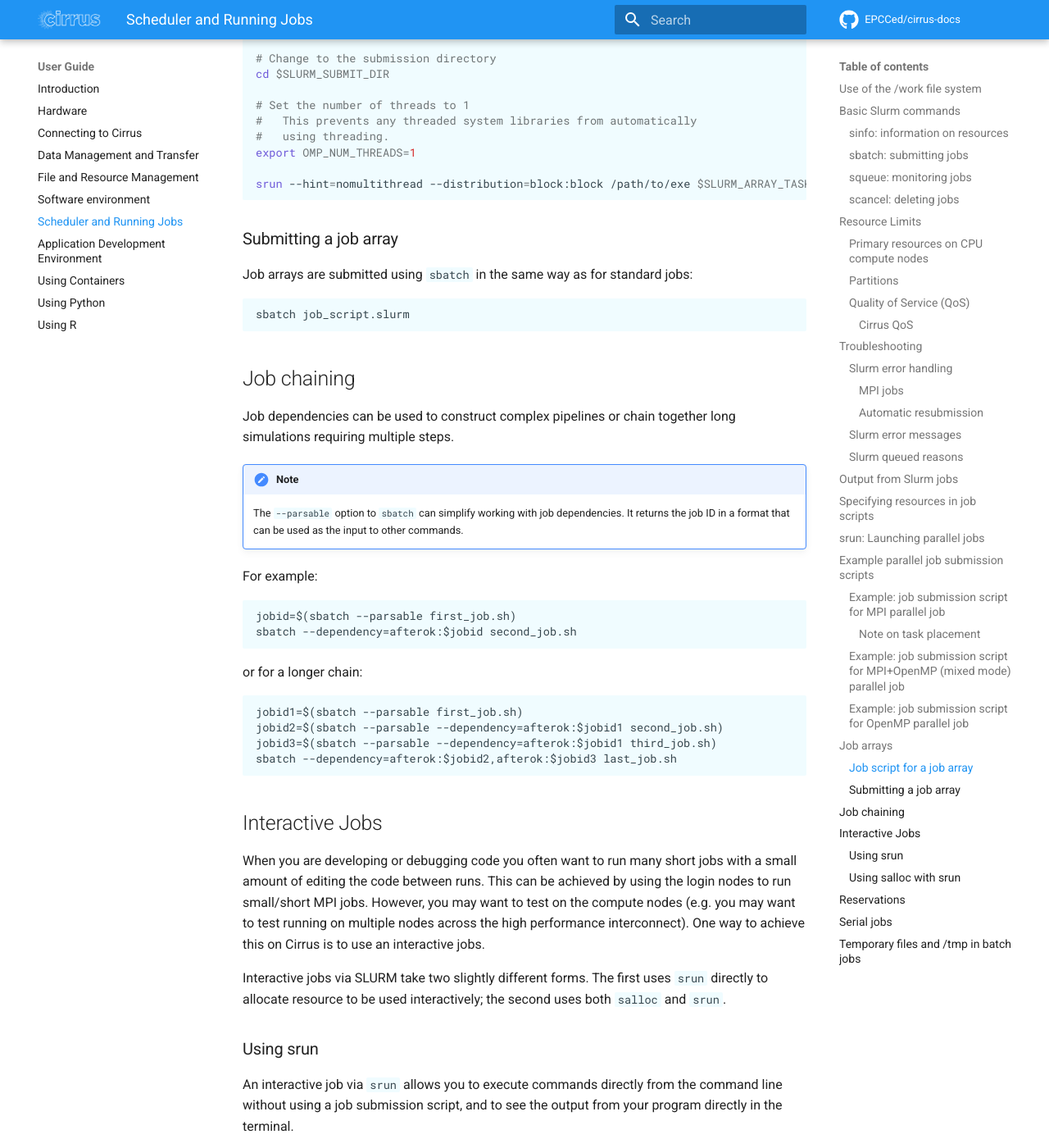
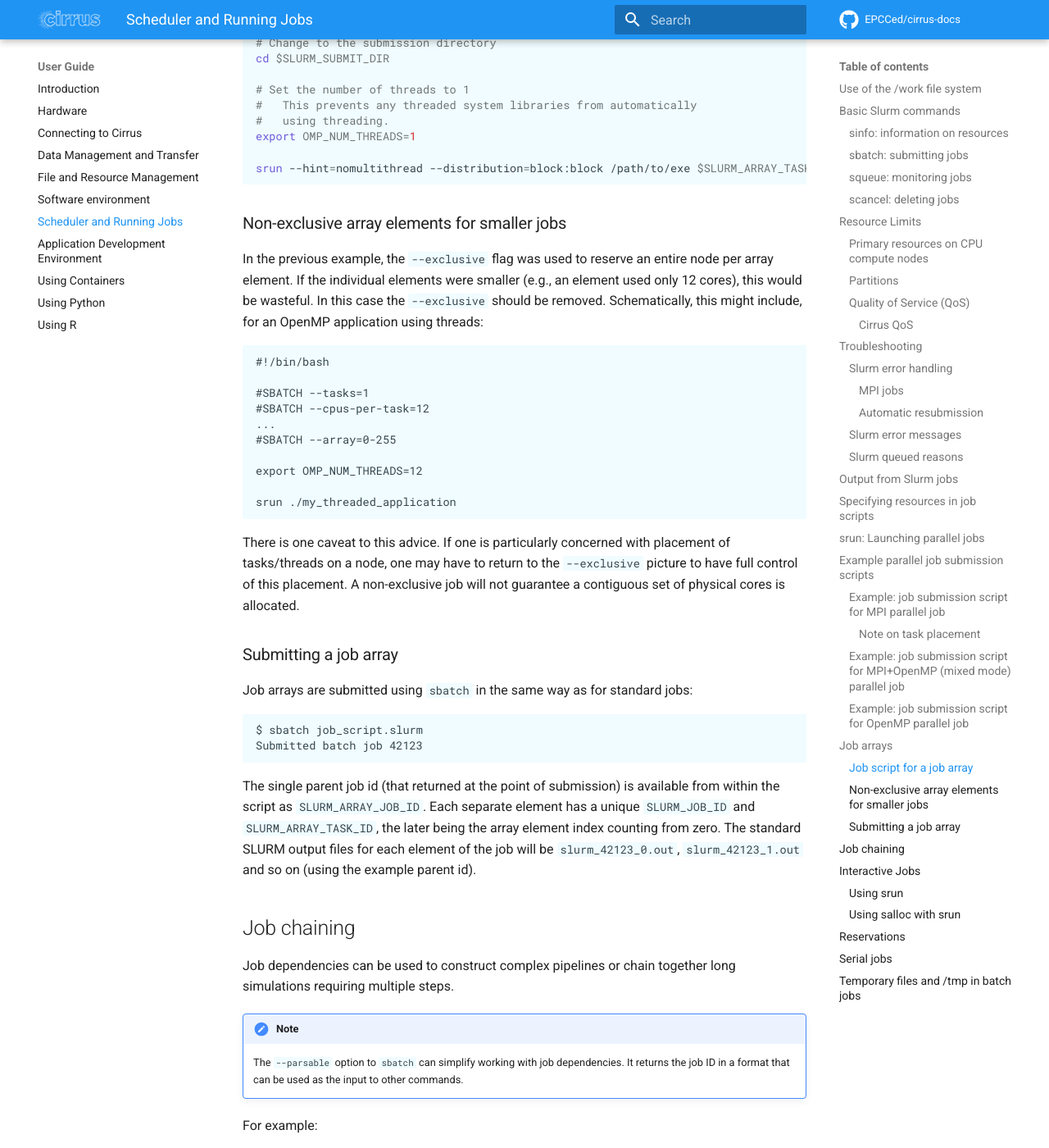
Before and after one commit to EPCCed/cirrus-docs, an MkDocs documentation site: the page built from docs/user-guide/batch.md, in a window 1280 px wide and 1400 px high, scrolled down 16321 px. Shown: the whole window at 82% size. Built offline with MkDocs 1.6.1 and Material for MkDocs 9.7.7, drawn with Linux system fonts in a browser that asks for light colours; comment, search, counter and statistics services are not loaded; some of the changed text lies outside the part shown.

Commit message:
Expand array job section

````diff
--- a/docs/user-guide/batch.md
+++ b/docs/user-guide/batch.md
@@ -697,14 +696,51 @@ export OMP_NUM_THREADS=1
 srun --hint=nomultithread --distribution=block:block /path/to/exe $SLURM_ARRAY_TASK_ID
 ```
 
+### Non-exclusive array elements for smaller jobs
+
+In the previous example, the `--exclusive` flag was used to reserve an
+entire node per array element. If the individual elements were smaller
+(e.g., an element used only 12 cores), this would be wasteful. In this
+case the `--exclusive` should be removed. Schematically, this might
+include, for an OpenMP application using threads:
+
+```
+#!/bin/bash
+
+#SBATCH --tasks=1
+#SBATCH --cpus-per-task=12
+...
+#SBATCH --array=0-255
+
+export OMP_NUM_THREADS=12
+
+srun ./my_threaded_application
+
+```
+
+There is one caveat to this advice. If one is particularly concerned with
+placement of tasks/threads on a node, one may have to return to the
+`--exclusive` picture to have full control of this placement.
+A non-exclusive job will not guarantee a contiguous set of physical cores
+is allocated.
+
+
 ### Submitting a job array
 
 Job arrays are submitted using `sbatch` in the same way as for standard
 jobs:
 
 ```
-sbatch job_script.slurm
+$ sbatch job_script.slurm
+Submitted batch job 42123
 ```
+The single parent job id (that returned at the point of submission) is
+available from within the script as `SLURM_ARRAY_JOB_ID`. Each separate
+element has a unique `SLURM_JOB_ID` and `SLURM_ARRAY_TASK_ID`, the later
+being the array element index counting from zero. The standard
+SLURM output files for each element of the job will be `slurm_42123_0.out`,
+`slurm_42123_1.out` and so on (using the example parent id).
+
 
 ## Job chaining
 
````
Also changed, not shown: other parts of docs/user-guide/batch.md (+0 -1 lines).
